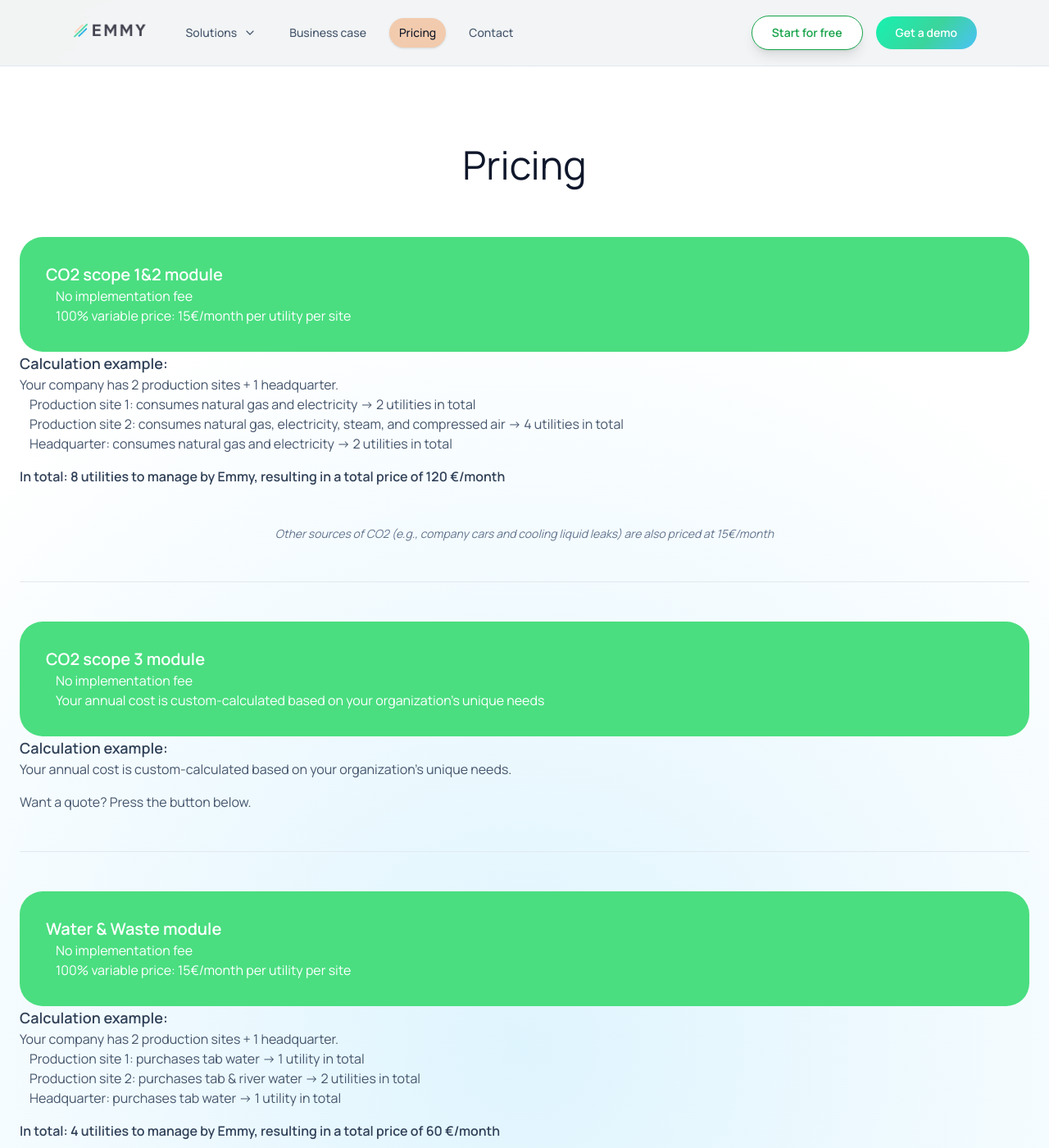
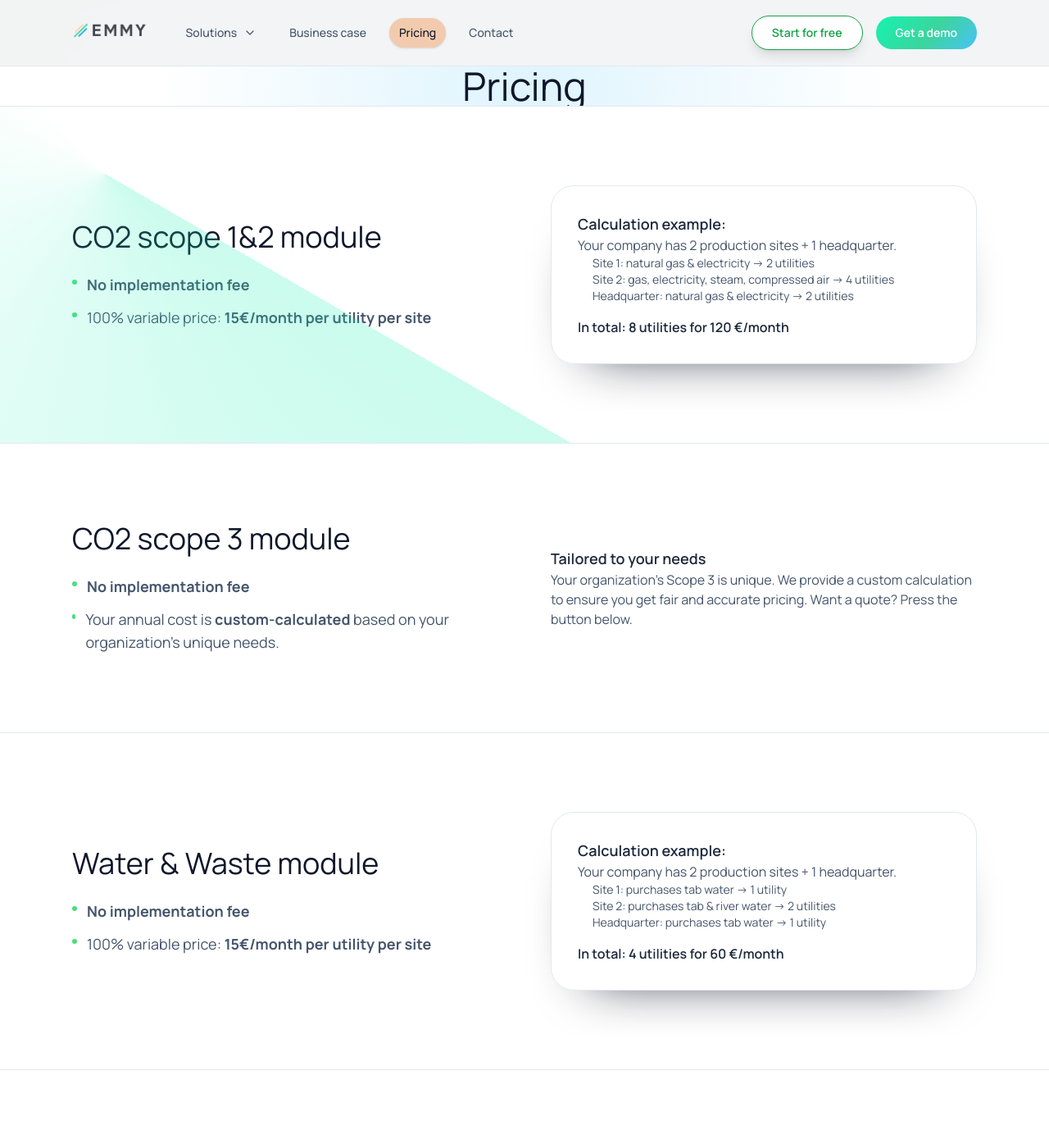
Before and after one commit to emmy-earth/promo-website, a Jekyll site: the page built from mission.html, in a window 1280 px wide and 1400 px high. Shown: the whole window at 82% size. Built offline with Jekyll 4.4.1, drawn with Linux system fonts in a browser that asks for light colours; nearby versions of some CDN libraries; comment, search, counter and statistics services are not loaded; some of the changed text lies outside the part shown.

Commit message:
Update mission.html

```diff
--- a/mission.html
+++ b/mission.html
@@ -4,167 +4,151 @@ title: "Pricing - Emmy.earth"
 description: "Learn about Emmy.earth's price to make carbon accounting effortless through automated, AI-powered sustainability data management platforms."
 ---
 
-<section class="relative overflow-hidden bg-white py-24 text-slate-900">
+<!-- Main Title Section -->
+<section class="relative overflow-hidden bg-white pt-24 pb-12 text-slate-900">
   <div class="pointer-events-none absolute inset-0 bg-[radial-gradient(circle_at_center,rgba(56,189,248,0.18),rgba(22,242,176,0)_70%)] opacity-90"></div>
-  <div class="relative mx-auto max-w-7xl px-6">
-    <div class="space-y-16" data-animate>
-      <div class="space-y-6 text-center">
+  <div class="relative mx-auto max-w-4xl px-6 text-center" data-animate>
     <h1 class="font-light text-4xl text-slate-900 sm:text-5xl">Pricing</h1>
   </div>
+</section>
 
-      <!-- NEW PRICING SECTION STARTS HERE -->
-      <div class="space-y-12 text-left">
-
-        <!-- Module 1: CO2 Scope 1&2 -->
-        <div class="grid grid-cols-1 md:grid-cols-3 gap-8 items-start">
-          <!-- Left Green Box -->
-          <div class="bg-emerald-400 text-white rounded-3xl p-8 h-full">
-            <h3 class="font-semibold text-xl mb-4">CO2 scope 1&2 module</h3>
-            <ul class="space-y-2">
+<!-- Scope 1&2 Section -->
+<section class="relative overflow-hidden border-t border-slate-200 bg-white py-24 text-slate-900">
+  <div class="pointer-events-none absolute inset-0 bg-[conic-gradient(from_120deg_at_10%_20%,rgba(16,240,176,0.22),rgba(16,240,176,0)_55%)]"></div>
+  <div class="mx-auto max-w-6xl px-6">
+    <div class="grid grid-cols-1 lg:grid-cols-2 gap-16 items-center">
+      <div class="space-y-6" data-animate>
+        <h2 class="font-light text-3xl text-slate-900 sm:text-4xl">CO2 scope 1&2 module</h2>
+        <ul class="space-y-3 text-lg text-slate-600">
           <li class="flex items-start gap-3">
-                <span class="mt-1.5 h-2 w-2 flex-shrink-0 bg-white/70 rounded-sm"></span>
-                <span>No implementation fee</span>
+            <span class="mt-2 h-1.5 w-1.5 flex-shrink-0 rounded-full bg-emerald-400"></span>
+            <span><strong>No implementation fee</strong></span>
           </li>
           <li class="flex items-start gap-3">
-                <span class="mt-1.5 h-2 w-2 flex-shrink-0 bg-white/70 rounded-sm"></span>
-                <span>100% variable price: 15€/month per utility per site</span>
+            <span class="mt-2 h-1.5 w-1.5 flex-shrink-0 rounded-full bg-emerald-400"></span>
+            <span>100% variable price: <strong>15€/month per utility per site</strong></span>
           </li>
         </ul>
       </div>
-          <!-- Right Calculation Example -->
-          <div class="md:col-span-2 text-slate-700">
-            <h4 class="font-semibold text-lg mb-2">Calculation example:</h4>
+      <div class="rounded-3xl border border-slate-200 bg-slate-50/80 p-8 shadow-card" data-animate data-delay="0.1s">
+        <h4 class="font-semibold text-lg text-slate-800 mb-4">Calculation example:</h4>
         <p class="text-slate-600 mb-4">Your company has 2 production sites + 1 headquarter.</p>
-            <ul class="space-y-2 text-slate-600">
-              <li class="flex items-start gap-3 ml-4">
-                <span class="mt-1.5 h-2 w-2 flex-shrink-0 bg-slate-400 rounded-sm"></span>
-                <span>Production site 1: consumes natural gas and electricity -> 2 utilities in total</span>
-              </li>
-              <li class="flex items-start gap-3 ml-4">
-                <span class="mt-1.5 h-2 w-2 flex-shrink-0 bg-slate-400 rounded-sm"></span>
-                <span>Production site 2: consumes natural gas, electricity, steam, and compressed air -> 4 utilities in total</span>
-              </li>
-              <li class="flex items-start gap-3 ml-4">
-                <span class="mt-1.5 h-2 w-2 flex-shrink-0 bg-slate-400 rounded-sm"></span>
-                <span>Headquarter: consumes natural gas and electricity -> 2 utilities in total</span>
-              </li>
+        <ul class="space-y-2 text-sm text-slate-600">
+          <li class="flex items-start gap-3 ml-4"><span class="mt-1.5 h-1.5 w-1.5 flex-shrink-0 rounded-full bg-slate-400"></span><span>Site 1: natural gas & electricity -> 2 utilities</span></li>
+          <li class="flex items-start gap-3 ml-4"><span class="mt-1.5 h-1.5 w-1.5 flex-shrink-0 rounded-full bg-slate-400"></span><span>Site 2: gas, electricity, steam, compressed air -> 4 utilities</span></li>
+          <li class="flex items-start gap-3 ml-4"><span class="mt-1.5 h-1.5 w-1.5 flex-shrink-0 rounded-full bg-slate-400"></span><span>Headquarter: natural gas & electricity -> 2 utilities</span></li>
         </ul>
-            <p class="mt-4 font-semibold">In total: 8 utilities to manage by Emmy, resulting in a total price of 120 €/month</p>
+        <p class="mt-4 font-semibold text-slate-800">In total: 8 utilities for 120 €/month</p>
       </div>
     </div>
-        <p class="text-center text-sm text-slate-500 italic">Other sources of CO2 (e.g., company cars and cooling liquid leaks) are also priced at 15€/month</p>
+  </div>
+</section>
 
-        <hr class="border-slate-200">
-
-        <!-- Module 2: CO2 Scope 3 -->
-        <div class="grid grid-cols-1 md:grid-cols-3 gap-8 items-start">
-          <!-- Left Green Box -->
-          <div class="bg-emerald-400 text-white rounded-3xl p-8 h-full">
-            <h3 class="font-semibold text-xl mb-4">CO2 scope 3 module</h3>
-            <ul class="space-y-2">
+<!-- Scope 3 Section -->
+<section class="relative overflow-hidden border-t border-slate-200 bg-white py-24 text-slate-900">
+  <div class="pointer-events-none absolute inset-0 bg-[radial-gradient(circle_at_top_right,rgba(56,189,248,0.18),rgba(22,242,176,0)_70%)]"></div>
+  <div class="mx-auto max-w-6xl px-6">
+    <div class="grid grid-cols-1 lg:grid-cols-2 gap-16 items-center">
+      <div class="space-y-6" data-animate>
+        <h2 class="font-light text-3xl text-slate-900 sm:text-4xl">CO2 scope 3 module</h2>
+        <ul class="space-y-3 text-lg text-slate-600">
           <li class="flex items-start gap-3">
-                <span class="mt-1.5 h-2 w-2 flex-shrink-0 bg-white/70 rounded-sm"></span>
-                <span>No implementation fee</span>
+            <span class="mt-2 h-1.5 w-1.5 flex-shrink-0 rounded-full bg-emerald-400"></span>
+            <span><strong>No implementation fee</strong></span>
           </li>
           <li class="flex items-start gap-3">
-                <span class="mt-1.5 h-2 w-2 flex-shrink-0 bg-white/70 rounded-sm"></span>
-                <span>Your annual cost is custom-calculated based on your organization's unique needs</span>
+            <span class="mt-2 h-1.5 w-1.5 flex-shrink-0 rounded-full bg-emerald-400"></span>
+            <span>Your annual cost is <strong>custom-calculated</strong> based on your organization's unique needs.</span>
           </li>
         </ul>
       </div>
-          <!-- Right Calculation Example -->
-          <div class="md:col-span-2 text-slate-700">
-            <h4 class="font-semibold text-lg mb-2">Calculation example:</h4>
-            <p class="text-slate-600">Your annual cost is custom-calculated based on your organization's unique needs.</p>
-            <p class="mt-4 text-slate-600">Want a quote? Press the button below.</p>
+      <div class="text-slate-700" data-animate data-delay="0.1s">
+        <h4 class="font-semibold text-lg text-slate-800 mb-2">Tailored to your needs</h4>
+        <p class="text-slate-600">Your organization's Scope 3 is unique. We provide a custom calculation to ensure you get fair and accurate pricing. Want a quote? Press the button below.</p>
       </div>
     </div>
+  </div>
+</section>
 
-        <hr class="border-slate-200">
-
-        <!-- Module 3: Water & Waste -->
-        <div class="grid grid-cols-1 md:grid-cols-3 gap-8 items-start">
-          <!-- Left Green Box -->
-          <div class="bg-emerald-400 text-white rounded-3xl p-8 h-full">
-            <h3 class="font-semibold text-xl mb-4">Water & Waste module</h3>
-            <ul class="space-y-2">
+<!-- Water & Waste Section -->
+<section class="relative overflow-hidden border-t border-slate-200 bg-white py-24 text-slate-900">
+  <div class="pointer-events-none absolute inset-0 bg-[conic-gradient(from_240deg_at_90%_30%,rgba(16,240,176,0.22),rgba(16,240,176,0)_55%)]"></div>
+  <div class="mx-auto max-w-6xl px-6">
+    <div class="grid grid-cols-1 lg:grid-cols-2 gap-16 items-center">
+      <div class="space-y-6" data-animate>
+        <h2 class="font-light text-3xl text-slate-900 sm:text-4xl">Water & Waste module</h2>
+        <ul class="space-y-3 text-lg text-slate-600">
           <li class="flex items-start gap-3">
-                <span class="mt-1.5 h-2 w-2 flex-shrink-0 bg-white/70 rounded-sm"></span>
-                <span>No implementation fee</span>
+            <span class="mt-2 h-1.5 w-1.5 flex-shrink-0 rounded-full bg-emerald-400"></span>
+            <span><strong>No implementation fee</strong></span>
           </li>
           <li class="flex items-start gap-3">
-                <span class="mt-1.5 h-2 w-2 flex-shrink-0 bg-white/70 rounded-sm"></span>
-                <span>100% variable price: 15€/month per utility per site</span>
+            <span class="mt-2 h-1.5 w-1.5 flex-shrink-0 rounded-full bg-emerald-400"></span>
+            <span>100% variable price: <strong>15€/month per utility per site</strong></span>
           </li>
         </ul>
       </div>
-          <!-- Right Calculation Example -->
-          <div class="md:col-span-2 text-slate-700">
-            <h4 class="font-semibold text-lg mb-2">Calculation example:</h4>
+      <div class="rounded-3xl border border-slate-200 bg-slate-50/80 p-8 shadow-card" data-animate data-delay="0.1s">
+        <h4 class="font-semibold text-lg text-slate-800 mb-4">Calculation example:</h4>
         <p class="text-slate-600 mb-4">Your company has 2 production sites + 1 headquarter.</p>
-            <ul class="space-y-2 text-slate-600">
-              <li class="flex items-start gap-3 ml-4">
-                <span class="mt-1.5 h-2 w-2 flex-shrink-0 bg-slate-400 rounded-sm"></span>
-                <span>Production site 1: purchases tab water -> 1 utility in total</span>
-              </li>
-              <li class="flex items-start gap-3 ml-4">
-                <span class="mt-1.5 h-2 w-2 flex-shrink-0 bg-slate-400 rounded-sm"></span>
-                <span>Production site 2: purchases tab & river water -> 2 utilities in total</span>
-              </li>
-              <li class="flex items-start gap-3 ml-4">
-                <span class="mt-1.5 h-2 w-2 flex-shrink-0 bg-slate-400 rounded-sm"></span>
-                <span>Headquarter: purchases tab water -> 1 utility in total</span>
-              </li>
+        <ul class="space-y-2 text-sm text-slate-600">
+          <li class="flex items-start gap-3 ml-4"><span class="mt-1.5 h-1.5 w-1.5 flex-shrink-0 rounded-full bg-slate-400"></span><span>Site 1: purchases tab water -> 1 utility</span></li>
+          <li class="flex items-start gap-3 ml-4"><span class="mt-1.5 h-1.5 w-1.5 flex-shrink-0 rounded-full bg-slate-400"></span><span>Site 2: purchases tab & river water -> 2 utilities</span></li>
+          <li class="flex items-start gap-3 ml-4"><span class="mt-1.5 h-1.5 w-1.5 flex-shrink-0 rounded-full bg-slate-400"></span><span>Headquarter: purchases tab water -> 1 utility</span></li>
         </ul>
-            <p class="mt-4 font-semibold">In total: 4 utilities to manage by Emmy, resulting in a total price of 60 €/month</p>
+        <p class="mt-4 font-semibold text-slate-800">In total: 4 utilities for 60 €/month</p>
       </div>
     </div>
+  </div>
+</section>
 
-        <hr class="border-slate-200">
-
-        <!-- Module 4: LCA & PCF -->
-        <div class="grid grid-cols-1 md:grid-cols-3 gap-8 items-start">
-          <!-- Left Green Box -->
-          <div class="bg-emerald-400 text-white rounded-3xl p-8 h-full">
-            <h3 class="font-semibold text-xl mb-4">LCA & PCF module</h3>
-            <ul class="space-y-2">
+<!-- LCA & PCF Section -->
+<section class="relative overflow-hidden border-t border-slate-200 bg-white py-24 text-slate-900">
+  <div class="pointer-events-none absolute inset-0 bg-[radial-gradient(circle_at_bottom_left,rgba(56,189,248,0.18),rgba(22,242,176,0)_70%)]"></div>
+  <div class="mx-auto max-w-6xl px-6">
+    <div class="grid grid-cols-1 lg:grid-cols-2 gap-16 items-center">
+      <div class="space-y-6" data-animate>
+        <h2 class="font-light text-3xl text-slate-900 sm:text-4xl">LCA & PCF module</h2>
+        <ul class="space-y-3 text-lg text-slate-600">
           <li class="flex items-start gap-3">
-                <span class="mt-1.5 h-2 w-2 flex-shrink-0 bg-white/70 rounded-sm"></span>
-                <span>No implementation fee</span>
+            <span class="mt-2 h-1.5 w-1.5 flex-shrink-0 rounded-full bg-emerald-400"></span>
+            <span><strong>No implementation fee</strong></span>
           </li>
           <li class="flex items-start gap-3">
-                <span class="mt-1.5 h-2 w-2 flex-shrink-0 bg-white/70 rounded-sm"></span>
-                <span>Your annual cost is custom-calculated based on your organization's unique needs</span>
+            <span class="mt-2 h-1.5 w-1.5 flex-shrink-0 rounded-full bg-emerald-400"></span>
+            <span>Your annual cost is <strong>custom-calculated</strong> based on your organization's unique needs.</span>
           </li>
         </ul>
       </div>
-          <!-- Right Calculation Example -->
-          <div class="md:col-span-2 text-slate-700">
-            <h4 class="font-semibold text-lg mb-2">Calculation example:</h4>
-            <p class="text-slate-600">Your annual cost is custom-calculated based on your organization's unique needs.</p>
-            <p class="mt-4 text-slate-600">Want a quote? Press the button below.</p>
+      <div class="text-slate-700" data-animate data-delay="0.1s">
+        <h4 class="font-semibold text-lg text-slate-800 mb-2">Built for your products</h4>
+        <p class="text-slate-600">Life Cycle Assessments and Product Carbon Footprints are highly specific. Contact us for a custom quote tailored to your products.</p>
       </div>
     </div>
+  </div>
+</section>
 
-        <!-- Final CTA Button -->
-        <div class="text-center pt-12">
+<!-- Final CTA Section -->
+<section class="relative overflow-hidden border-t border-slate-200 bg-white py-24 text-slate-900">
+  <div class="relative mx-auto max-w-4xl px-6 text-center" data-animate>
     <a href="{{ site.baseurl }}/contact/" class="cta-primary cursor-pointer inline-flex items-center justify-center rounded-full px-8 py-4 text-lg font-semibold text-white shadow-aurora transition hover:-translate-y-0.5 focus-visible:outline-2 focus-visible:outline-offset-2 focus-visible:outline-emerald-300">
         Get a Quote
     </a>
   </div>
+</section>
 
-      </div>
-      <!-- NEW PRICING SECTION ENDS HERE -->
-
+<!-- Our Mission & Company Info -->
+<section class="relative overflow-hidden bg-white pt-12 pb-24 text-slate-900">
+  <div class="relative mx-auto max-w-4xl px-6">
+    <div class="space-y-16 text-center" data-animate>
         <hr class="mx-auto w-24 border border-slate-300">
-      <div class="space-y-6 text-center">
+        <div class="space-y-6">
           <h2 class="font-light text-4xl text-slate-900 sm:text-5xl">Our mission</h2>
           <p class="text-lg leading-relaxed text-slate-600">With Emmy we want to empower businesses with <strong style="color: #34D399;">truly effortless sustainability data management, at an affordable and reasonable cost</strong>. We see a future where complex data entry and manual processes are relics of the past. By pioneering <strong style="color: #34D399;">fully automated platforms</strong>, we aim to deliver accurate, real-time insights, enabling our clients to focus on strategic action, not data wrangling.</p>
         </div>
 
         <hr class="mx-auto w-24 border border-slate-300">
-      <div class="space-y-6 text-center">
-
+        <div class="space-y-6">
           <h2 class="font-light text-3xl text-slate-900 sm:text-4xl">Our company</h2>
           <p class="text-lg leading-relaxed text-slate-600">We are a Belgian <strong style="color: #34D399;">software company of AI &amp; sustainability enthusiasts</strong>. We operate within the software group ProBackup B.V.. Would you like to learn more about us? Don't hesitate to contact us.</p>
         </div>
```
Lines whose indentation alone changed are shown as unchanged.
